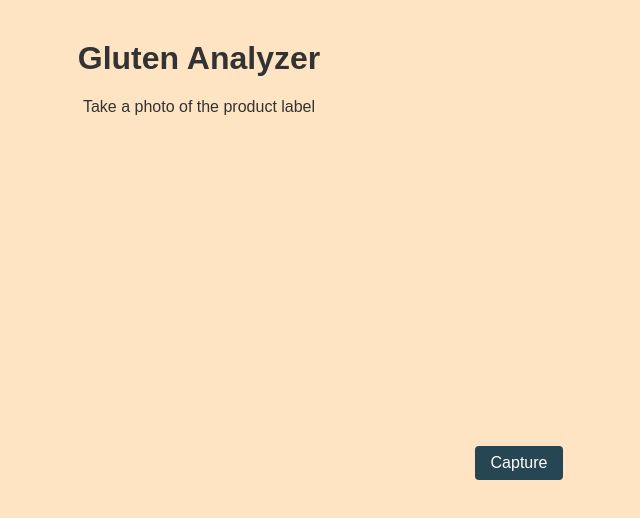
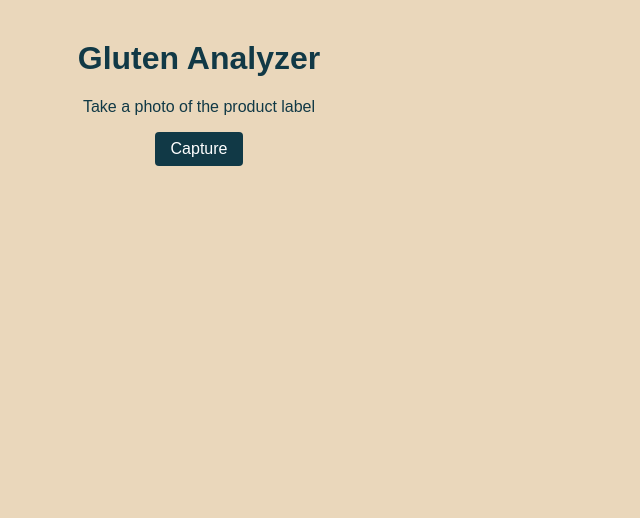
Before and after one commit to nikk0o046/Gluten-Analyzer, a React (Vite) app in the folder frontend/: page / in a window 1280 px wide. Shown: the top 518 px of the page, without its empty margins (441-1081 px from the left). Built offline with nearby package versions, Linux system fonts and the light colour scheme; no server answers.

Commit message:
Changes to style, UI and states

```diff
--- a/frontend/src/App.css
+++ b/frontend/src/App.css
@@ -5,8 +5,7 @@ video {
 
 body {
   font-family: Arial, sans-serif;
-  background-color: bisque;
-  color: #333;
+  background-color: #EAD7BB;
   display: flex;
   flex-direction: column;
   align-items: center;
@@ -15,6 +14,7 @@ body {
 h1, p {
   margin-top: 2rem;
   text-align: center;
+  color: #113946;
 }
 
 
@@ -24,20 +24,42 @@ video, canvas {
 }
 
 button {
-  margin-top: 1rem;
   padding: 0.5rem 1rem;
-  background-color: #264653;
+  background-color: #113946;
   color: white;
   border: none;
   border-radius: 0.25rem;
   cursor: pointer;
   font-size: 1rem;
+  display: block;
+  margin: 0 auto 20px auto;
 }
 
 button:hover {
-  background-color: #0056b3;
+  background-color: #001524;
 }
 
 p {
   margin-top: 1rem;
 }
+
+.overlay {
+  display: flex;
+  flex-direction: column;
+  justify-content: center;
+  align-items: center;
+  position: fixed;
+  top: 0;
+  right: 0;
+  bottom: 0;
+  left: 0;
+  background: rgba(0, 0, 0, 0.5);
+  z-index: 10;
+  color: #fff;
+  font-size: 20px;
+  text-align: center;
+}
+
+.result-background {
+  background-color: #EAD7BB;
+}
--- a/frontend/src/App.jsx
+++ b/frontend/src/App.jsx
@@ -7,6 +7,7 @@ function App() {
   const [isLoading, setIsLoading] = useState(false);
   const [result, setResult] = useState("");
   const [isCapturing, setIsCapturing] = useState(false);
+  const [showResult, setShowResult] = useState(false);
 
 
   useEffect(() => {
@@ -56,6 +57,8 @@ function App() {
       }
       finally {
         setIsLoading(false);
+        setIsCapturing(false);
+        setShowResult(true)
       }
     });
   };
@@ -64,10 +67,20 @@ function App() {
     <div>
       <h1>Gluten Analyzer</h1>
       <p>Take a photo of the product label</p>
+      <button onClick={captureImage} disabled={isCapturing}>Capture</button>
       <video id="video" width="640" height="480" ref={videoRef}></video>
       <canvas id="canvas" width="640" height="480" ref={canvasRef} style={{ display: "none" }}></canvas>
-      <button onClick={captureImage} disabled={isCapturing}>Capture</button>
-      {isLoading ? <p>Analysing...</p> : <p>{result}</p>}
+      {isLoading && (
+        <div className="overlay">
+          <p>Analysing...</p>
+        </div>
+      )}
+      {showResult && (
+        <div className="overlay">
+          <p className="result-background">{result}</p>
+          <button onClick={() => setShowResult(false)}>Continue Scanning</button>
+        </div>
+      )}
     </div>
   );
 }
```
